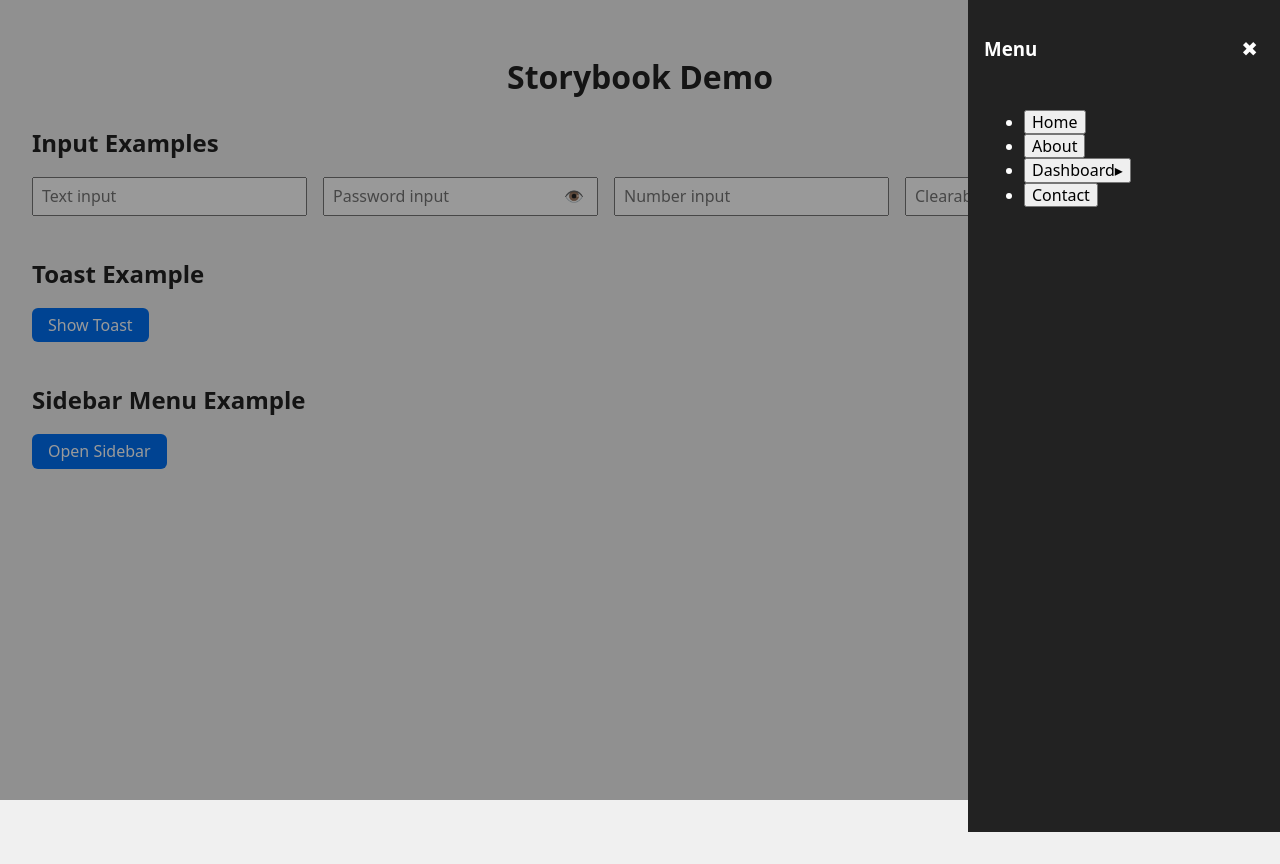
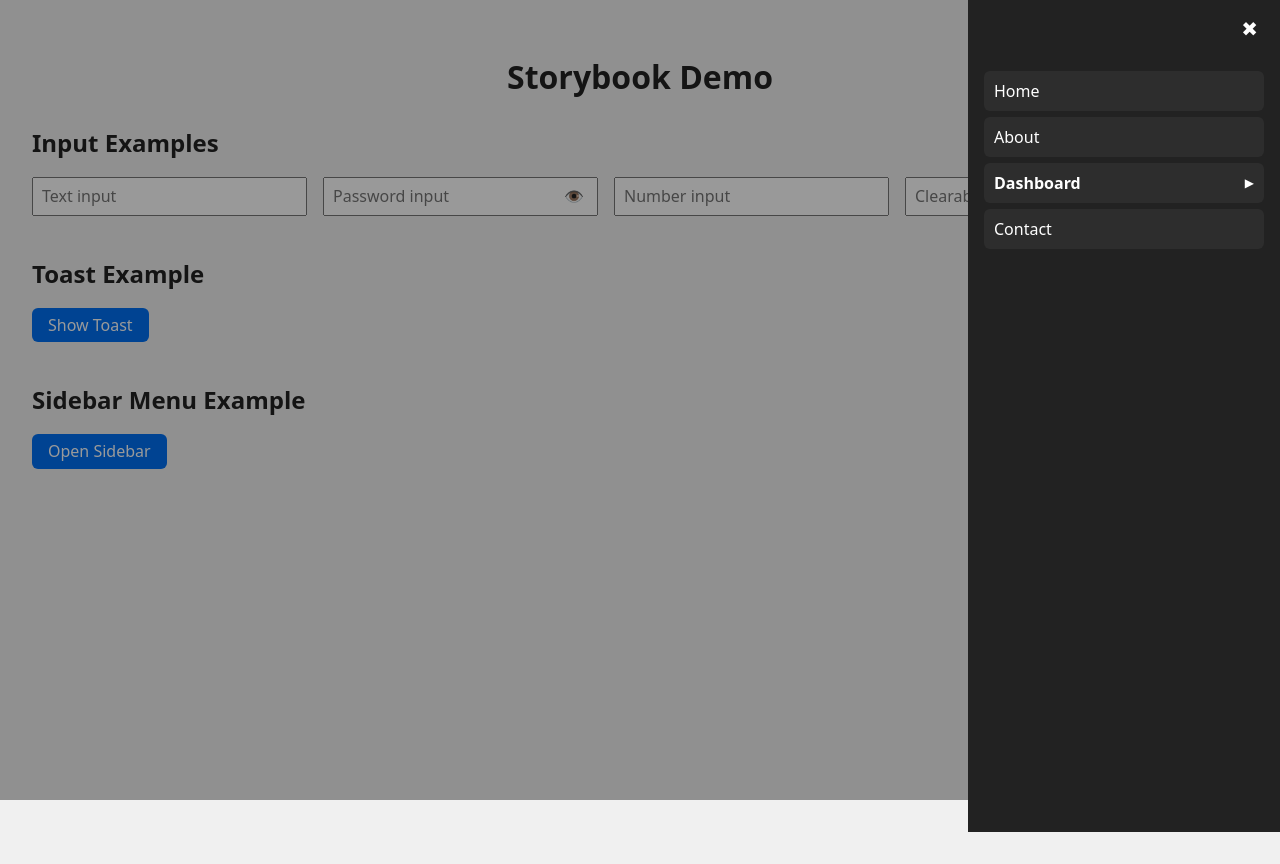
Before and after one commit to ValeriyVinn/storybook, a React (Vite) app: page / in a window 1280 px wide. Both pictures are taken after a click on the button "Open Sidebar". Built offline with nearby package versions, Linux system fonts and the light colour scheme.

Commit message:
fixed(SidibarMenu): styles

```diff
--- a/src/App.tsx
+++ b/src/App.tsx
@@ -10,26 +10,27 @@ const App: React.FC = () => {
   const [sidebarOpen, setSidebarOpen] = useState(false);
   const [inputValue, setInputValue] = useState("");
 
-  const menuItems: MenuItem[] = [
+ const menuItems: MenuItem[] = [
   { id: "home", label: "Home" },
   { id: "about", label: "About" },
   {
     id: "dashboard",
     label: "Dashboard",
     children: [
-      { id: "overview", label: "Overview" },
+      { id: "dashboard-overview", label: "Overview" },
       {
-        id: "settings",
+        id: "dashboard-settings",
         label: "Settings",
         children: [
-          { id: "profile", label: "Profile" },
-          { id: "security", label: "Security" }
-        ]
+          { id: "dashboard-settings-profile", label: "Profile" },
+          { id: "dashboard-settings-security", label: "Security" },
+        ],
       },
     ],
   },
   { id: "contact", label: "Contact" },
 ];
+
 
 
   return (
--- /dev/null
+++ b/src/components/SidebarMenu/MenuList.module.css
@@ -0,0 +1,52 @@
+.menuLevel {
+  list-style: none;
+  margin: 0;
+  padding-left: 0;
+}
+
+.menuItem {
+  margin-bottom: 6px;
+}
+
+.menuLabel {
+  display: flex;
+  justify-content: space-between;
+  align-items: center;
+  padding: 8px 10px;
+  background-color: rgba(255, 255, 255, 0.05);
+  border-radius: 6px;
+  cursor: pointer;
+  transition: background 0.2s ease;
+}
+
+.menuLabel:hover {
+  background-color: rgba(255, 255, 255, 0.15);
+}
+
+.hasChildren {
+  font-weight: 600;
+}
+
+.arrow {
+  margin-left: 8px;
+  font-size: 12px;
+}
+
+.submenu {
+  margin-left: 15px;
+  margin-top: 4px;
+  border-left: 1px solid rgba(255, 255, 255, 0.15);
+  padding-left: 10px;
+  animation: expand 0.3s ease;
+}
+
+@keyframes expand {
+  from {
+    opacity: 0;
+    transform: translateY(-5px);
+  }
+  to {
+    opacity: 1;
+    transform: translateY(0);
+  }
+}
--- a/src/components/SidebarMenu/MenuList.tsx
+++ b/src/components/SidebarMenu/MenuList.tsx
@@ -1,26 +1,45 @@
 import React from "react";
-import MenuItem from "./MenuItem";
-import type { MenuItem as MenuItemType } from "./types";
+import type { MenuItem } from "./types";
+import styles from "./MenuList.module.css";
 
-export interface MenuListProps {
-  items: MenuItemType[];
+interface MenuListProps {
+  items: MenuItem[];
   openIds: string[];
   onToggle: (id: string) => void;
-  onItemClick: (item: MenuItemType) => void;
+  onItemClick: (item: MenuItem) => void;
 }
 
 const MenuList: React.FC<MenuListProps> = ({ items, openIds, onToggle, onItemClick }) => {
   return (
-    <ul>
-      {items.map((item) => (
-        <MenuItem
-          key={item.id}
-          item={item}
-          isOpen={openIds.includes(item.id)}
-          onToggle={onToggle}
-          onClick={onItemClick}
-        />
-      ))}
+
+    <ul className={styles.menuLevel}>
+      {items.map((item) => {
+        const hasChildren = !!item.children?.length;
+        const isOpen = openIds.includes(item.id);
+
+        return (
+          <li key={item.id} className={styles.menuItem}>
+            <div
+              className={`${styles.menuLabel} ${hasChildren ? styles.hasChildren : ""}`}
+              onClick={() => hasChildren ? onToggle(item.id) : onItemClick(item)}
+            >
+              {item.label}
+              {hasChildren && <span className={styles.arrow}>{isOpen ? "▼" : "▶"}</span>}
+            </div>
+
+            {hasChildren && isOpen && (
+              <ul className={`${styles.menuLevel} ${styles.submenu}`}>
+                <MenuList
+                  items={item.children!}
+                  openIds={openIds}
+                  onToggle={onToggle}
+                  onItemClick={onItemClick}
+                />
+              </ul>
+            )}
+          </li>
+        );
+      })}
     </ul>
   );
 };
--- a/src/components/SidebarMenu/SidebarHeader.tsx
+++ b/src/components/SidebarMenu/SidebarHeader.tsx
@@ -1,4 +1,3 @@
-// SidebarHeader.tsx
 import React from "react";
 import styles from "./SidebarMenu.module.css";
 
--- a/src/components/SidebarMenu/SidebarMenu.module.css
+++ b/src/components/SidebarMenu/SidebarMenu.module.css
@@ -1,3 +1,7 @@
+.menuContainer {
+  margin-top: 30px;
+}
+
 .overlay {
   position: fixed;
   top: 0;
@@ -36,75 +40,11 @@
   transform: translateX(0);
 }
 
-.header {
-  display: flex;
-  justify-content: space-between;
-  align-items: center;
-  margin-bottom: 12px;
-}
-
 .closeBtn {
   background: transparent;
   border: none;
   color: #fff;
   font-size: 20px;
   cursor: pointer;
+  align-self: flex-end;
 }
-
-.menu {
-  flex: 1;
-  overflow-y: auto;
-}
-
-.menuLevel {
-  list-style: none;
-  margin: 0;
-  padding-left: 0;
-}
-
-.menuItem {
-  margin-bottom: 6px;
-}
-
-.menuLabel {
-  display: flex;
-  justify-content: space-between;
-  align-items: center;
-  padding: 8px 10px;
-  background-color: rgba(255, 255, 255, 0.05);
-  border-radius: 6px;
-  cursor: pointer;
-  transition: background 0.2s ease;
-}
-
-.menuLabel:hover {
-  background-color: rgba(255, 255, 255, 0.15);
-}
-
-.hasChildren {
-  font-weight: 600;
-}
-
-.arrow {
-  margin-left: 8px;
-  font-size: 12px;
-}
-
-.submenu {
-  margin-left: 10px;
-  margin-top: 4px;
-  border-left: 1px solid rgba(255, 255, 255, 0.15);
-  padding-left: 10px;
-  animation: expand 0.3s ease;
-}
-
-@keyframes expand {
-  from {
-    opacity: 0;
-    transform: translateY(-5px);
-  }
-  to {
-    opacity: 1;
-    transform: translateY(0);
-  }
-}
--- a/src/components/SidebarMenu/SidebarMenu.tsx
+++ b/src/components/SidebarMenu/SidebarMenu.tsx
@@ -9,7 +9,11 @@ interface SidebarMenuProps {
   isOpen: boolean;
 }
 
-const SidebarMenu: React.FC<SidebarMenuProps> = ({ items, onClose, isOpen }) => {
+const SidebarMenu: React.FC<SidebarMenuProps> = ({
+  items,
+  onClose,
+  isOpen,
+}) => {
   const [openIds, setOpenIds] = useState<string[]>([]);
 
   const handleToggle = (id: string) => {
@@ -20,34 +24,31 @@ const SidebarMenu: React.FC<SidebarMenuProps> = ({ items, onClose, isOpen }) =>
 
   const handleItemClick = (item: MenuItem) => {
     console.log("Clicked:", item);
-    onClose();
+    if (!item.children) onClose();
   };
+
+  if (!isOpen) return null;
 
   return (
     <>
-      {/* Оверлей */}
       <div
         className={`${styles.overlay} ${isOpen ? styles.show : ""}`}
         onClick={onClose}
-      />
+      ></div>
 
-      {/* Бічне меню */}
       <aside className={`${styles.sidebar} ${isOpen ? styles.open : ""}`}>
-        <div className={styles.header}>
-          <h3>Menu</h3>
-          <button className={styles.closeBtn} onClick={onClose}>
-            ✖
-          </button>
-        </div>
+        <button className={styles.closeBtn} onClick={onClose}>
+          ✖
+        </button>
 
-        <nav className={styles.menu}>
+        <div className={styles.menuContainer}>
           <MenuList
             items={items}
             openIds={openIds}
             onToggle={handleToggle}
             onItemClick={handleItemClick}
           />
-        </nav>
+        </div>
       </aside>
     </>
   );
--- a/src/components/SidebarMenu/SidebarOverlay.tsx
+++ b/src/components/SidebarMenu/SidebarOverlay.tsx
@@ -1,4 +1,3 @@
-// SidebarOverlay.tsx
 import React from "react";
 import styles from "./SidebarMenu.module.css";
 
```
